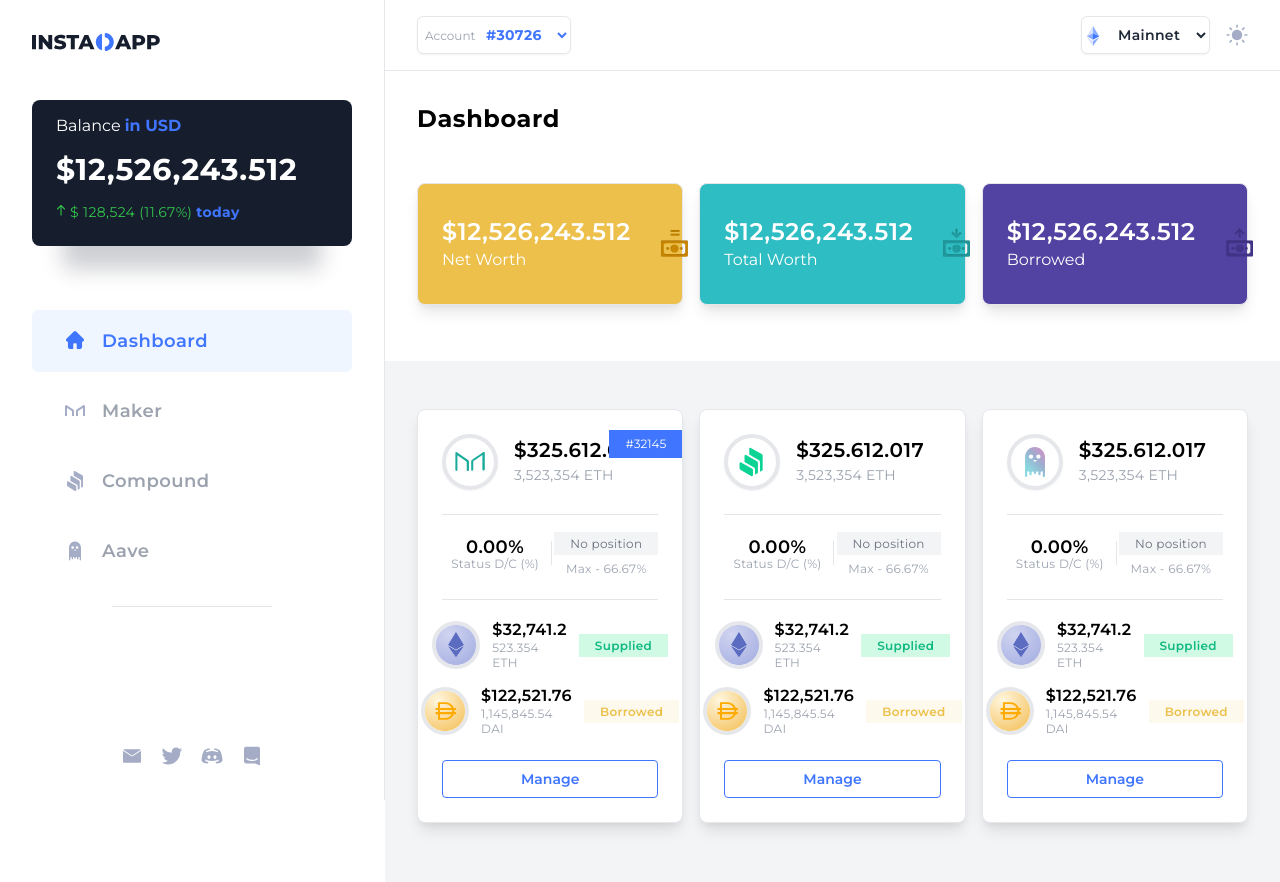
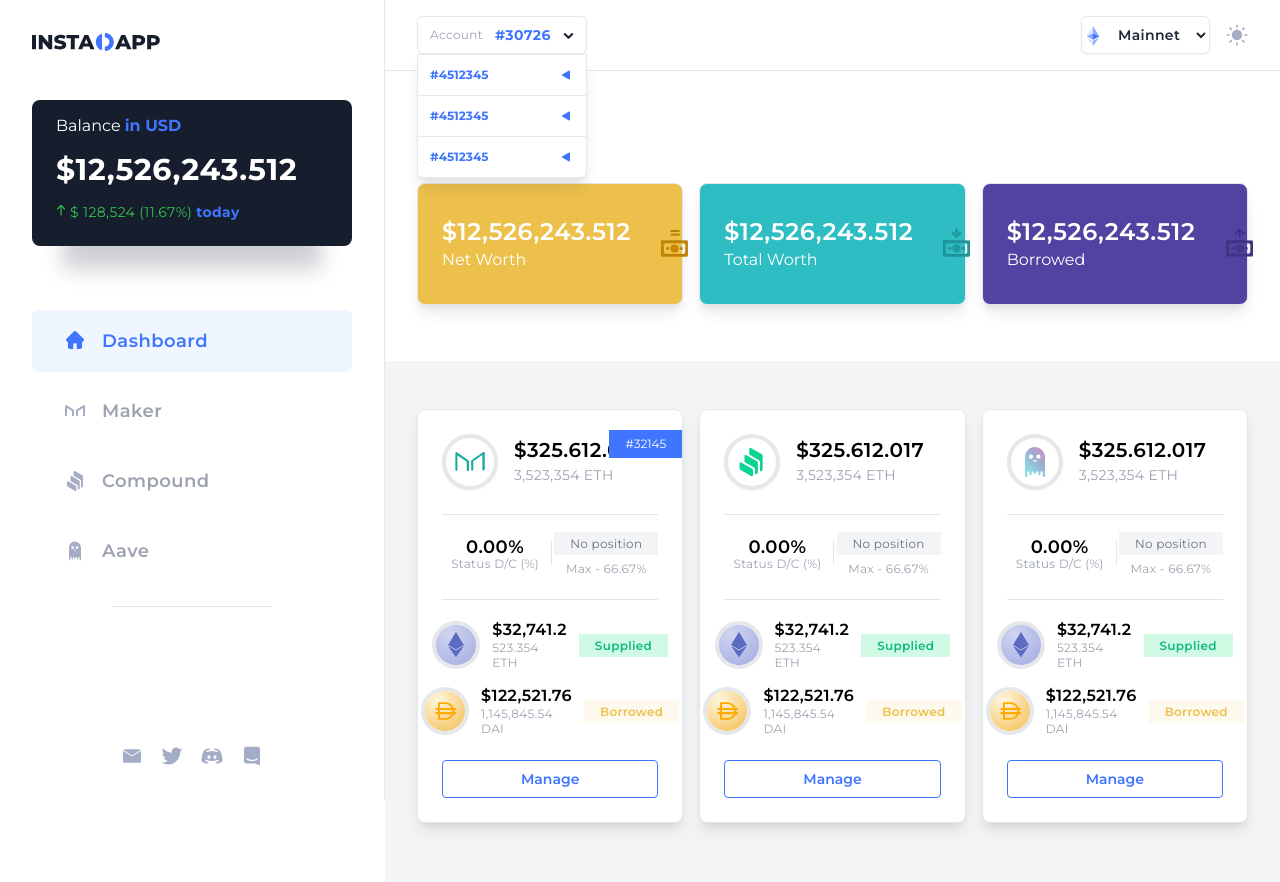
Before and after one commit to lesterlambac/instadapp-ui, a website built with Vite: page index.html in a window 1280 px wide. Built offline with nearby package versions, Linux system fonts and the light colour scheme.

Commit message:
Select Input account

```diff
--- a/index.html
+++ b/index.html
@@ -132,11 +132,49 @@
       <div id="main" class="main w-full xl:w-3/4 bg-gray-100 border-l border-gray-150">
 
         <div class="flex items-center justify-between py-4 px-4 md:px-8 bg-white border-b border-gray-150">
-          <div class="relative h-full">
-            <label for="account" class="absolute text-xs absolute left-0 pt-3 pl-2 text-gray-400">Account</label>
-            <select id="account" name="account" autocomplete="account" class="text-secondary font-bold tracking-wide pl-16 block py-2 px-3 border border-gray-200 bg-white rounded-md shadow-sm focus:outline-none focus:ring-indigo-500 focus:border-indigo-500 sm:text-sm">
-              <option>#30726</option>
-            </select>
+
+          <div class="select relative">
+            <div class="flex items-center justify-between tracking-wide block py-2 px-3 border border-gray-200 bg-white rounded-md shadow-sm focus:outline-none focus:ring-indigo-500 focus:border-indigo-500 sm:text-sm">
+              <span class="text-xs text-gray-400">Account</span>
+              <span id="account" type="text" class="flex-1 text-center px-3 text-secondary font-bold">#30726</span>
+              <span>
+                <svg width="11" height="7" viewBox="0 0 11 7" fill="none" xmlns="http://www.w3.org/2000/svg">
+                  <path d="M5.5 5.75L6.20711 6.45711C5.81658 6.84763 5.18342 6.84763 4.79289 6.45711L5.5 5.75ZM1.29289 2.95711L0.585786 2.25L2 0.835786L2.70711 1.54289L1.29289 2.95711ZM8.29289 1.54289L9 0.835786L10.4142 2.25L9.70711 2.95711L8.29289 1.54289ZM4.79289 6.45711L1.29289 2.95711L2.70711 1.54289L6.20711 5.04289L4.79289 6.45711ZM4.79289 5.04289L8.29289 1.54289L9.70711 2.95711L6.20711 6.45711L4.79289 5.04289Z" fill="#161E2E"/>
+                </svg>
+              </span>
+            </div>
+            <div class="absolute right-0 left-0 min-w-40 flex flex-col bg-white border border-gray-200 rounded-b-md shadow-lg">
+              <div class="bg-white sm:text-sm border-b">
+                <div class="w-full flex items-center justify-between hover:bg-gray-100 py-2 px-3 my-1 cursor-pointer">
+                  <div class="text-xs text-secondary font-bold">#4512345</div>
+                  <span class="px-1">
+                    <svg width="8" height="10" viewBox="0 0 8 10" fill="none" xmlns="http://www.w3.org/2000/svg">
+                    <path d="M0.5 5.86603C-0.166667 5.48113 -0.166667 4.51888 0.5 4.13397L6.5 0.669874C7.16667 0.284973 8 0.766099 8 1.5359L8 8.4641C8 9.2339 7.16667 9.71503 6.5 9.33013L0.5 5.86603Z" fill="#3F75FF"/>
+                    </svg>
+                  </span>
+                </div>
+              </div>
+              <div class="bg-white sm:text-sm border-b ">
+                <div class="w-full flex items-center justify-between hover:bg-gray-100 py-2 px-3 my-1 cursor-pointer">
+                  <div class="text-xs text-secondary font-bold">#4512345</div>
+                  <span class="px-1">
+                    <svg width="8" height="10" viewBox="0 0 8 10" fill="none" xmlns="http://www.w3.org/2000/svg">
+                    <path d="M0.5 5.86603C-0.166667 5.48113 -0.166667 4.51888 0.5 4.13397L6.5 0.669874C7.16667 0.284973 8 0.766099 8 1.5359L8 8.4641C8 9.2339 7.16667 9.71503 6.5 9.33013L0.5 5.86603Z" fill="#3F75FF"/>
+                    </svg>
+                  </span>
+                </div>
+              </div>
+              <div class="bg-white sm:text-sm border-b rounded-b-md">
+                <div class="w-full flex items-center justify-between hover:bg-gray-100 py-2 px-3 my-1 cursor-pointer">
+                  <div class="text-xs text-secondary font-bold">#4512345</div>
+                  <span class="px-1">
+                    <svg width="8" height="10" viewBox="0 0 8 10" fill="none" xmlns="http://www.w3.org/2000/svg">
+                    <path d="M0.5 5.86603C-0.166667 5.48113 -0.166667 4.51888 0.5 4.13397L6.5 0.669874C7.16667 0.284973 8 0.766099 8 1.5359L8 8.4641C8 9.2339 7.16667 9.71503 6.5 9.33013L0.5 5.86603Z" fill="#3F75FF"/>
+                    </svg>
+                  </span>
+                </div>
+              </div>
+            </div>
           </div>
 
           <div class="flex items-center justify-center -mx-2">
@@ -182,7 +220,7 @@
             <div class="grid grid-cols-6 -mx-2">
 
               <div class="col-span-6 md:col-span-6 lg:col-span-2 bg-yellow py-8 px-6 rounded-lg border border-gray-250 shadow-lg flex items-enter justify-between mb-4 mx-2">
-                <div class="">
+                <div class="flex-shrink-0">
                   <p class="text-white text-2xl font-semibold tracking-wide overflow-hidden">$12,526,243.512</p>
                   <span class="text-white">Net Worth</span>
                 </div>
--- a/tailwind.config.js
+++ b/tailwind.config.js
@@ -16,9 +16,12 @@
         'sans': ['Montserrat']
       },
       minWidth: {
-        '0': '0',
+        '40': '10rem',
         '96': '24rem',
-       }
+      },
+      gridTemplateColumns: {
+       'box': 'auto minmax(0,1fr)',
+      }
     },
   },
   variants: {
```
Also changed, not shown: test.html (added).
